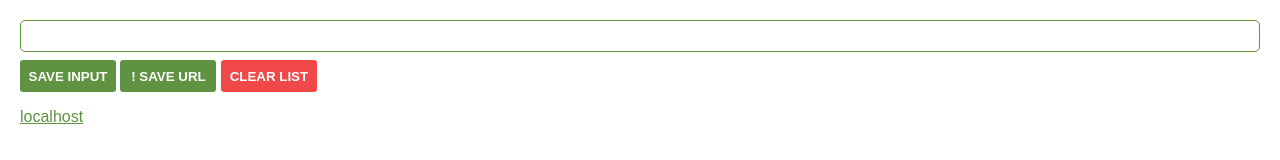
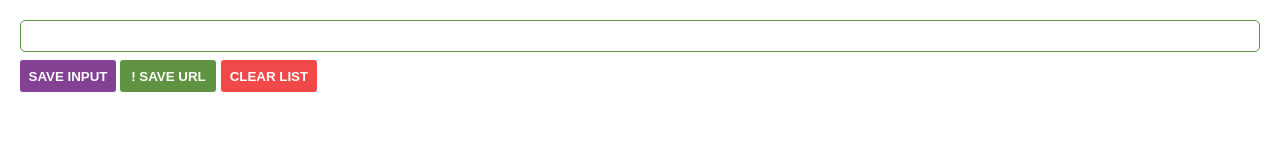
Before and after one commit to CesarFont/chrome-extension, a browser extension: page index.html in a window 1280 px wide. Both pictures are taken after a click on the button "! SAVE URL". Drawn offline with Linux system fonts and the light colour scheme.

Commit message:
tabs-button

```diff
--- a/index.css
+++ b/index.css
@@ -31,7 +31,7 @@ body button {
   font-weight: bold;
 }
 body .container #input-button {
-  background-color: #5f9341;
+  background-color: #824193;
 }
 body .container #url-button {
   background-color: #5f9341;
--- a/index.js
+++ b/index.js
@@ -10,15 +10,20 @@ renderLeads(myLeads);
 inputButton.addEventListener("click", function () {
   let okInput = inputEl.value.trim();
   if (okInput != "" && !myLeads.includes(okInput)) {
-   saveUrl(okInput);
+    saveUrl(okInput);
   }
 });
 
-urlButton.addEventListener("click", function(){
-  let urlActual = window.location.host;
- if(!myLeads.includes(urlActual)){
-  saveUrl(urlActual);
- }
+urlButton.addEventListener("click", function () {
+  chrome.tabs.query(
+    {
+      active: true,
+      currentWindow: true,
+    },
+    ([currentTab]) => {
+      alert(currentTab.url);
+    }
+  );
 });
 
 function saveUrl(url) {
@@ -39,7 +44,7 @@ function renderLeads(arr) {
     arr = JSON.parse(localStorage.getItem("myLeads"));
   }
   let list = "";
-  if(arr.length > 0){
+  if (arr.length > 0) {
     for (const iterator of arr) {
       list += `
       <li>
```
Also changed, not shown: manifest.json.
